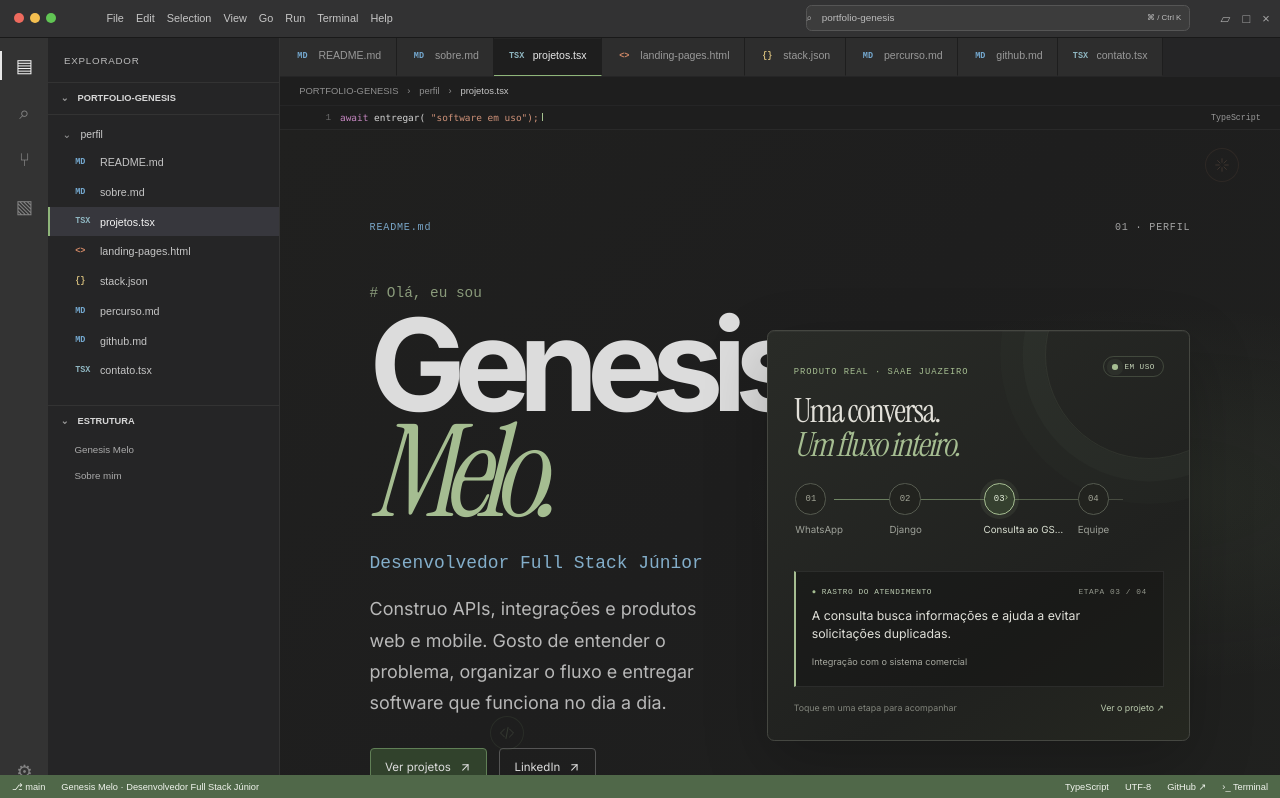
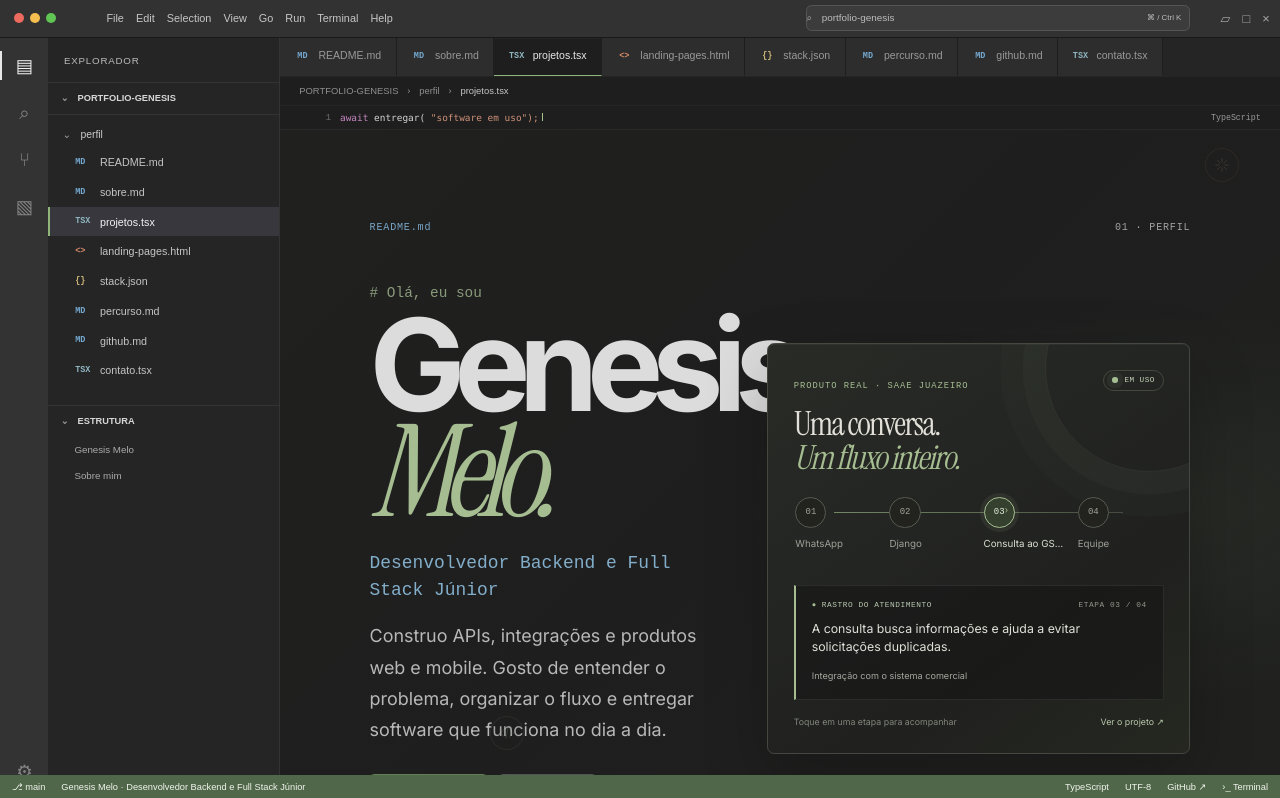
Before and after one commit to 7Genesis/portfolio-genesis, a Next.js app: page /classico in a window 1280 px wide. Shown: the top 798 px of the page. Built offline with nearby package versions, Linux system fonts and the light colour scheme.

Commit message:
Troca Full Stack por Backend e Full Stack nos textos visíveis do site

```diff
--- a/app/classico/page.tsx
+++ b/app/classico/page.tsx
@@ -84,7 +84,7 @@ export default function Portfolio() {
           <div>
             <p className="folio-welcome__comment"># Olá, eu sou</p>
             <h1>Genesis<br /><i>Melo.</i></h1>
-            <p className="folio-welcome__role">Desenvolvedor Full Stack Júnior</p>
+            <p className="folio-welcome__role">Desenvolvedor Backend e Full Stack Júnior</p>
             <p className="folio-welcome__intro">Construo APIs, integrações e produtos web e mobile. Gosto de entender o problema, organizar o fluxo e entregar software que funciona no dia a dia.</p>
             <div className="folio-welcome__actions">
               <a href="#projetos">Ver projetos <ArrowUpRight /></a>
@@ -251,7 +251,7 @@ export default function Portfolio() {
       <footer id="contato" className="folio-footer">
         <FolioLabel n="06">Próxima conversa</FolioLabel>
         <div className="folio-footer__content"><h2>Tem um problema<br />interessante?</h2><a href="https://wa.me/5574998055726?text=Ol%C3%A1%20Genesis%2C%20vim%20pelo%20seu%20portf%C3%B3lio%20e%20gostaria%20de%20conversar%21" target="_blank" rel="noreferrer">Me conta. <ArrowUpRight /></a></div>
-        <div className="folio-footer__bottom"><span>Genesis Melo · Desenvolvedor Full Stack Júnior</span><div><a href="https://www.linkedin.com/in/genesis-melo/" target="_blank" rel="noreferrer">LinkedIn</a><a href="mailto:genesis.melo4398@hotmail.com">E-mail</a><span>© {new Date().getFullYear()}</span></div></div>
+        <div className="folio-footer__bottom"><span>Genesis Melo · Desenvolvedor Backend e Full Stack Júnior</span><div><a href="https://www.linkedin.com/in/genesis-melo/" target="_blank" rel="noreferrer">LinkedIn</a><a href="mailto:genesis.melo4398@hotmail.com">E-mail</a><span>© {new Date().getFullYear()}</span></div></div>
       </footer>
       </PortfolioIdeShell>
     </div>
--- a/app/components/about.tsx
+++ b/app/components/about.tsx
@@ -104,7 +104,7 @@ export default function About() {
           </div>
 
           <h2 className="font-display dropcap text-3xl italic leading-tight text-[#f2efe6]/90 md:text-4xl">
-            Desenvolvedor Full Stack Júnior, cursando Ciência da Computação e Engenharia de
+            Desenvolvedor Backend e Full Stack Júnior, cursando Ciência da Computação e Engenharia de
             Software — construo chatbots com IA, apps em React Native e APIs em
             Python, Node.js e TypeScript, do banco de dados à interface.
           </h2>
--- a/app/components/desmontagem/content.ts
+++ b/app/components/desmontagem/content.ts
@@ -62,7 +62,7 @@ export const STEPS: Step[] = [
     n: "01",
     kicker: "01 · Perfil",
     title: "Genesis Melo",
-    role: "Desenvolvedor Full Stack Júnior",
+    role: "Desenvolvedor Backend e Full Stack Júnior",
     text: "Construo APIs, integrações e produtos web e mobile que funcionam no dia a dia.",
     actions: [
       { label: "Role para desmontar ↓", goto: 1, primary: true },
@@ -161,7 +161,7 @@ export const SLIDES: Record<number, string[]> = {
 
 // trechos de código mostrados ao lado da cena (HTML estático e confiável)
 export const CODES: string[] = [
-  `<span class="c">// perfil</span>\n<span class="k">const</span> genesis = {\n  role: <span class="s">'Full Stack Júnior'</span>,\n  stack: [<span class="s">'Node'</span>, <span class="s">'Python'</span>, <span class="s">'C#'</span>],\n  local: <span class="s">'Juazeiro, BA'</span>,\n};`,
+  `<span class="c">// perfil</span>\n<span class="k">const</span> genesis = {\n  role: <span class="s">'Backend e Full Stack Júnior'</span>,\n  stack: [<span class="s">'Node'</span>, <span class="s">'Python'</span>, <span class="s">'C#'</span>],\n  local: <span class="s">'Juazeiro, BA'</span>,\n};`,
   `<span class="c">// camadas de um sistema</span>\n<span class="k">const</span> sistema = [\n  <span class="s">'interface'</span>, <span class="s">'api'</span>,\n  <span class="s">'dados'</span>, <span class="s">'entrega'</span>,\n];`,
   `<span class="c">-- LeadFlow: rodízio sem travar</span>\n<span class="k">SELECT</span> id <span class="k">FROM</span> vendedor\n <span class="k">WHERE</span> disponivel\n <span class="k">ORDER BY</span> ultimo_lead\n <span class="k">FOR UPDATE SKIP LOCKED</span>\n <span class="k">LIMIT</span> <span class="n">1</span>;`,
   `<span class="c"># atendimento: sem duplicar</span>\n<span class="k">if</span> solicitacao_aberta(imovel):\n    <span class="k">return</span> avisar_andamento()\nabrir_solicitacao()`,
--- a/app/components/desmontagem/perfil-modal.tsx
+++ b/app/components/desmontagem/perfil-modal.tsx
@@ -23,7 +23,7 @@ export function PerfilModal({ open, onClose }: { open: boolean; onClose: () => v
         <Image src="/genesis-melo.jpg" alt="Foto de Genesis Melo" width={96} height={96} />
         <div>
           <h3>Genesis Melo</h3>
-          <p className="dm-role">Desenvolvedor Full Stack Júnior</p>
+          <p className="dm-role">Desenvolvedor Backend e Full Stack Júnior</p>
           <p className="dm-hint">Juazeiro, BA · busco vaga remota Full Stack ou Backend</p>
         </div>
       </div>
--- a/app/components/desmontagem/screens.ts
+++ b/app/components/desmontagem/screens.ts
@@ -116,7 +116,7 @@ export function createScreens(IM: Images, F: Fonts) {
         ["$ whoami", "#7ee8a8"],
         ["genesis-melo", "#f2efe8"],
         ["$ cat role.txt", "#7ee8a8"],
-        ["Desenvolvedor Full Stack Júnior", "#ffcab0"],
+        ["Desenvolvedor Backend e Full Stack Júnior", "#ffcab0"],
         ["$ ls stack/", "#7ee8a8"],
         ["node  nest  react  python  django  dotnet  postgres  docker", "#a9a69c"],
       ];
--- a/app/components/hero.tsx
+++ b/app/components/hero.tsx
@@ -80,7 +80,7 @@ export default function Hero() {
             data-hero="sub"
             className="mt-6 max-w-3xl text-2xl font-semibold leading-tight text-emerald-300 md:text-4xl"
           >
-            Desenvolvedor Full Stack Júnior
+            Desenvolvedor Backend e Full Stack Júnior
           </p>
           <p className="mt-5 max-w-2xl text-lg leading-relaxed text-white/75">
             Construo APIs e serviços com Node.js, TypeScript, NestJS, Python e PostgreSQL, além de aplicações web e mobile com React, Next.js e React Native. Meu foco principal é backend, integrações e qualidade de entrega. Atualmente, desenvolvo soluções digitais no SAAE Juazeiro enquanto curso Ciência da Computação e Engenharia de Software.
--- a/app/components/portfolio-ide-shell.tsx
+++ b/app/components/portfolio-ide-shell.tsx
@@ -215,7 +215,7 @@ export default function PortfolioIdeShell({ children }: { children: ReactNode })
       )}
 
       <footer className="portfolio-ide__statusbar">
-        <div><span>⎇ main</span><span>Genesis Melo · Desenvolvedor Full Stack Júnior</span></div>
+        <div><span>⎇ main</span><span>Genesis Melo · Desenvolvedor Backend e Full Stack Júnior</span></div>
         <div><span>TypeScript</span><span>UTF-8</span><a href="https://github.com/7Genesis" target="_blank" rel="noreferrer">GitHub ↗</a><button type="button" onClick={() => setTerminalOpen((open) => !open)} aria-expanded={terminalOpen}>›_ Terminal</button></div>
       </footer>
 
--- a/app/components/scroll-stage.tsx
+++ b/app/components/scroll-stage.tsx
@@ -133,7 +133,7 @@ export default function ScrollStage() {
                 </h1>
 
                 <p data-hero="sub" className="font-display mt-6 max-w-[31rem] text-2xl italic leading-tight text-[#34372f]/85 md:text-3xl">
-                  Full Stack Júnior. Backend em destaque, do primeiro dado à entrega.
+                  Backend e Full Stack Júnior, do primeiro dado à entrega.
                 </p>
 
                 <div className="mt-9 flex flex-wrap items-center gap-3">
--- a/app/layout.tsx
+++ b/app/layout.tsx
@@ -36,7 +36,7 @@ export const metadata: Metadata = {
   openGraph: {
     title: "Genesis Melo | Desenvolvedor Backend e Full Stack Júnior",
     description:
-      "Full Stack Júnior com foco em backend: APIs, integrações e aplicações web e mobile com Node.js, TypeScript, NestJS, Python, React e PostgreSQL.",
+      "Backend e Full Stack Júnior: APIs, integrações e aplicações web e mobile com Node.js, TypeScript, NestJS, Python, React e PostgreSQL.",
     url: siteUrl,
     siteName: "Genesis Melo — Portfólio",
     locale: "pt_BR",
@@ -46,7 +46,7 @@ export const metadata: Metadata = {
     card: "summary_large_image",
     title: "Genesis Melo | Desenvolvedor Backend e Full Stack Júnior",
     description:
-      "Full Stack Júnior com foco em backend: APIs, integrações e aplicações web e mobile com Node.js, TypeScript, NestJS, Python, React e PostgreSQL.",
+      "Backend e Full Stack Júnior: APIs, integrações e aplicações web e mobile com Node.js, TypeScript, NestJS, Python, React e PostgreSQL.",
   },
 };
 
```
